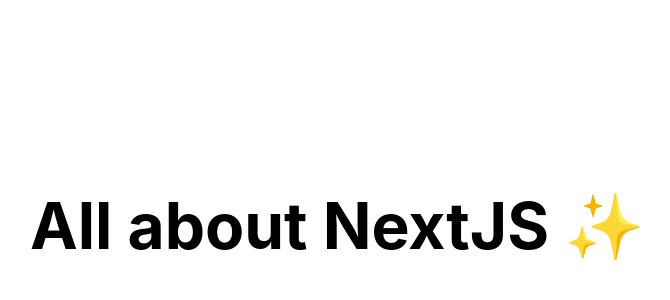
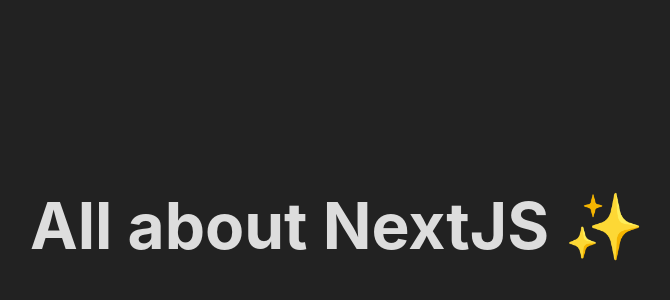
Before and after one commit to atilafassina/all-about-nextjs, a Next.js app: page / in a window 1280 px wide. Shown: the part 174-474 px from the top of the page, without its empty margins (303-973 px from the left). Built offline with nearby package versions, Linux system fonts and the light colour scheme.

Commit message:
complete setup

```diff
--- a/pages/_app.tsx
+++ b/pages/_app.tsx
@@ -1,6 +1,6 @@
 import { AppProps } from 'next/app'
 import { Global } from '@emotion/react'
-import { globalStyles } from '../shared/globals'
+import { globalStyles } from '@shared/globals'
 
 function MyApp({ Component, pageProps }: AppProps) {
   return (
--- a/pages/index.tsx
+++ b/pages/index.tsx
@@ -1,5 +1,5 @@
 import Head from 'next/head'
-import Header from '../components/header'
+import Header from '@components/header'
 
 export default function Home() {
   return (
--- a/shared/globals.ts
+++ b/shared/globals.ts
@@ -1,12 +1,19 @@
 import { css } from '@emotion/react'
 
 export const globalStyles = css`
+  :root {
+    --page-background: #222;
+    --page-text: #ddd;
+  }
+
   html,
   body {
     padding: 0;
     margin: 0;
     font-family: -apple-system, BlinkMacSystemFont, Segoe UI, Roboto, Oxygen,
       Ubuntu, Cantarell, Fira Sans, Droid Sans, Helvetica Neue, sans-serif;
+    background-color: var(--page-background);
+    color: var(--page-text);
   }
 
   a {
```
Also changed, not shown: tsconfig.json (+8 -13 lines).
